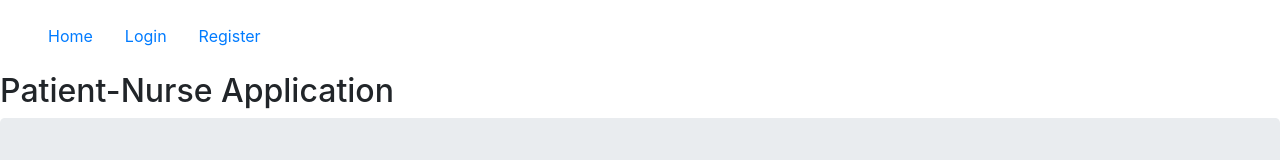
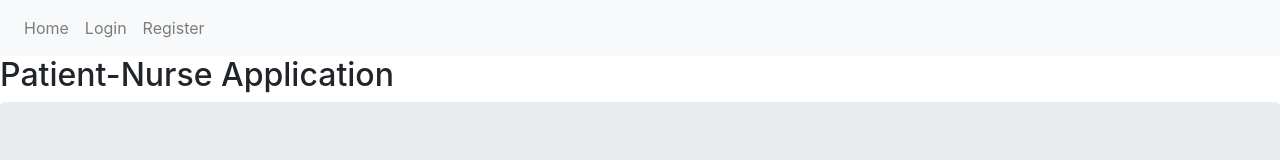
Before and after one commit to Deepika26-l/COMP308Project, a React (Create React App) app in the folder react-ui/: page /home in a window 1280 px wide. Shown: the top 160 px of the page. Built offline with nearby package versions, Linux system fonts and the light colour scheme; the HTML template or start-up script is replaced by a standard one.

Commit message:
Fixed some errors

```diff
--- a/react-ui/src/App.js
+++ b/react-ui/src/App.js
@@ -13,7 +13,7 @@ import './App.css';
 
 import Home from './components/Home';
 import Login from './components/Login';
-import SignUp from './components/Signup';
+import Signup from './components/Signup';
 // import Videos from './components/Videos';
 // import ListPatients from './components/ListPatients';
 // import DisplayPatient from './components/DisplayPatient';
@@ -26,10 +26,10 @@ function App() {
 
   return (
     <Router>
-      <Navbar>
+      <Navbar bg="light" expand="lg">
         <Navbar.Toggle aria-controls="basic-navbar-nav" />
         <Navbar.Collapse id="basic-navbar-nav">
-          <Nav class="navbar">
+          <Nav className="mr-auto">
             <Nav.Link href="/home">Home</Nav.Link>
             <Nav.Link href="/login">Login</Nav.Link>
             <Nav.Link href="/signup">Register</Nav.Link>
--- a/react-ui/src/components/Login.js
+++ b/react-ui/src/components/Login.js
@@ -4,6 +4,7 @@ import Jumbotron from 'react-bootstrap/Jumbotron';
 import Form from 'react-bootstrap/Form';
 import Button from 'react-bootstrap/Button';
 import axios from 'axios';
+import Home from './Home';
 
 //
 function App() {
@@ -73,7 +74,7 @@ function App() {
           <br/>
           <button onClick={auth}>Login</button>
         </div>
-        : <View screen={screen} setScreen={setScreen} />
+        : <Home screen={screen} setScreen={setScreen} />
       }
     </div>
   );
--- a/react-ui/src/components/Signup.js
+++ b/react-ui/src/components/Signup.js
@@ -5,11 +5,14 @@ import { Form, Button, Container, Spinner } from "react-bootstrap";
 const Signup = props => {
 
     const [state, setState] = useState({
+        nurseId: "",
         firstName: "",
         lastName: "",
+        address: "",
+        city: "",
+        phone: "",
         email: "",
-        password: "",
-        userType: ""
+        password: ""
     });
 
     //
@@ -51,7 +54,7 @@ const Signup = props => {
                     textAlign: "center",
                     color: "blueviolet"
                 }}>
-                Prediction Data
+                Register
             </h1>
             {showLoading && (
               <Spinner animation="border" role="status"></Spinner>
```
Also changed, not shown: package.json (+4 -4 lines), 2 other files (tests, documents, lock files or other folders).
